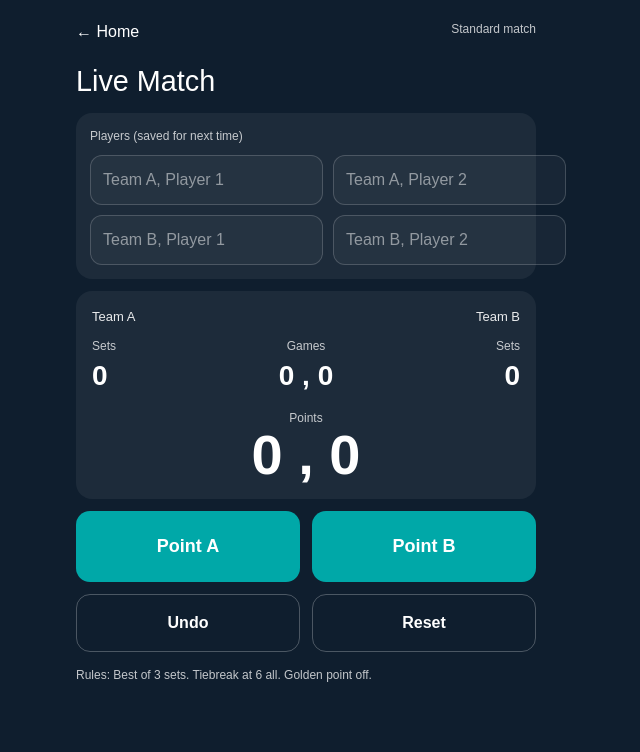
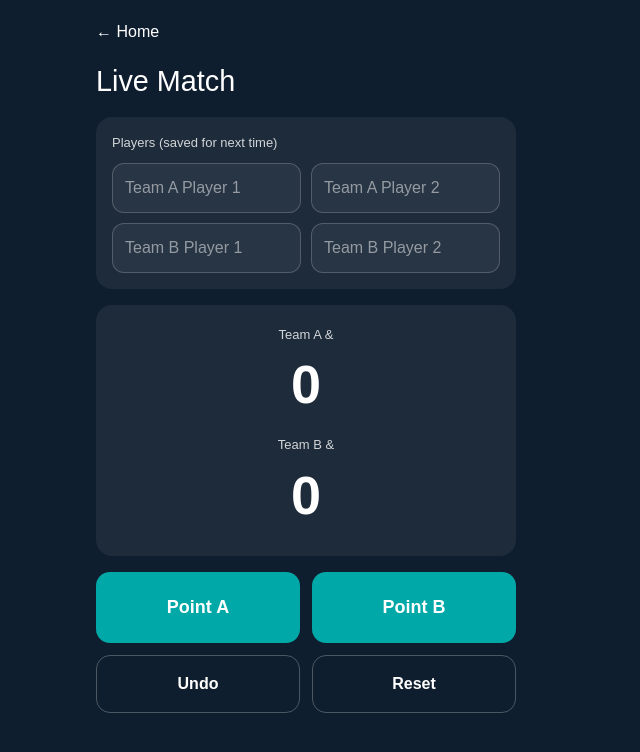
Before and after one commit to DavidBSA/easypadel-score, a Next.js app: page /match in a window 1280 px wide. Shown: the top 752 px of the page, without its empty margins (334-974 px from the left). Built offline with nearby package versions, Linux system fonts and the light colour scheme.

Commit message:
Fix player input overflow and improve layout

```diff
--- a/app/match/page.tsx
+++ b/app/match/page.tsx
@@ -7,26 +7,7 @@ const NAVY = "#0F1E2E";
 const TEAL = "#00A8A8";
 const WHITE = "#FFFFFF";
 
-type Team = "A" | "B";
-type EventType = "point_a" | "point_b" | "undo" | "end";
-
-type Rules = {
-  bestOfSets: 3;
-  goldenPoint: boolean;
-  tiebreakAtSixAll: boolean;
-  superTiebreakFinalSet: boolean; // placeholder for later
-};
-
-type State = {
-  setsA: number;
-  setsB: number;
-  gamesA: number;
-  gamesB: number;
-  pointsA: number;
-  pointsB: number;
-  finished: boolean;
-  note: string;
-};
+type EventType = "point_a" | "point_b" | "undo";
 
 type Players = {
   a1: string;
@@ -35,222 +16,41 @@ type Players = {
   b2: string;
 };
 
-const DEFAULT_RULES: Rules = {
-  bestOfSets: 3,
-  goldenPoint: false,
-  tiebreakAtSixAll: true,
-  superTiebreakFinalSet: false,
-};
-
 const PLAYERS_KEY = "eps_players_v1";
-
-function safeTrim(s: string) {
-  return s.replace(/\s+/g, " ").trim();
-}
-
-function pointsLabel(pointsA: number, pointsB: number, rules: Rules) {
-  if (pointsA >= 3 && pointsB >= 3) {
-    if (pointsA === pointsB) return { a: "40", b: "40", note: "Deuce" };
-
-    if (rules.goldenPoint) {
-      return { a: "GP", b: "GP", note: "Golden Point" };
-    }
-
-    if (pointsA === pointsB + 1) return { a: "Ad", b: "40", note: "Adv A" };
-    if (pointsB === pointsA + 1) return { a: "40", b: "Ad", note: "Adv B" };
-    return { a: "40", b: "40", note: "" };
-  }
-
-  const map = ["0", "15", "30", "40"] as const;
-  return {
-    a: map[Math.min(pointsA, 3)],
-    b: map[Math.min(pointsB, 3)],
-    note: "",
-  };
-}
-
-function isGameOver(pointsA: number, pointsB: number, rules: Rules) {
-  if (rules.goldenPoint && pointsA >= 3 && pointsB >= 3) {
-    return pointsA !== pointsB;
-  }
-  if (pointsA >= 4 || pointsB >= 4) return Math.abs(pointsA - pointsB) >= 2;
-  return false;
-}
-
-function gameWinner(pointsA: number, pointsB: number): Team {
-  return pointsA > pointsB ? "A" : "B";
-}
-
-function isSetOver(gamesA: number, gamesB: number, rules: Rules) {
-  const maxG = Math.max(gamesA, gamesB);
-  const diff = Math.abs(gamesA - gamesB);
-
-  if (maxG >= 6 && diff >= 2) return true;
-
-  if (rules.tiebreakAtSixAll) {
-    if ((gamesA === 7 && gamesB === 6) || (gamesB === 7 && gamesA === 6)) return true;
-  }
-
-  return false;
-}
-
-function setWinner(gamesA: number, gamesB: number): Team {
-  return gamesA > gamesB ? "A" : "B";
-}
-
-function targetSets(rules: Rules) {
-  return 2;
-}
-
-function isTiebreakMode(gamesA: number, gamesB: number, rules: Rules) {
-  return rules.tiebreakAtSixAll && gamesA === 6 && gamesB === 6;
-}
-
-function computeState(events: EventType[], rules: Rules): State {
-  const stack: EventType[] = [];
-  for (const e of events) {
-    if (e === "undo") {
-      for (let i = stack.length - 1; i >= 0; i--) {
-        if (stack[i] === "point_a" || stack[i] === "point_b") {
-          stack.splice(i, 1);
-          break;
-        }
-      }
-      continue;
-    }
-    stack.push(e);
-  }
-
-  let setsA = 0;
-  let setsB = 0;
-  let gamesA = 0;
-  let gamesB = 0;
-  let pointsA = 0;
-  let pointsB = 0;
-  let finished = false;
-  let note = "";
-
-  for (const e of stack) {
-    if (e === "end") {
-      finished = true;
-      note = "Match ended";
-      break;
-    }
-
-    const inTiebreak = isTiebreakMode(gamesA, gamesB, rules);
-
-    if (e === "point_a") pointsA += 1;
-    if (e === "point_b") pointsB += 1;
-
-    if (inTiebreak) {
-      const maxP = Math.max(pointsA, pointsB);
-      const diff = Math.abs(pointsA - pointsB);
-      const tbOver = maxP >= 7 && diff >= 2;
-
-      if (tbOver) {
-        const w = gameWinner(pointsA, pointsB);
-        if (w === "A") gamesA = 7;
-        else gamesB = 7;
-
-        pointsA = 0;
-        pointsB = 0;
-
-        const sw = setWinner(gamesA, gamesB);
-        if (sw === "A") setsA += 1;
-        else setsB += 1;
-
-        gamesA = 0;
-        gamesB = 0;
-
-        if (setsA === targetSets(rules) || setsB === targetSets(rules)) {
-          finished = true;
-          note = "Match finished";
-          break;
-        }
-      } else {
-        note = "Tiebreak";
-      }
-
-      continue;
-    }
-
-    if (isGameOver(pointsA, pointsB, rules)) {
-      const w = gameWinner(pointsA, pointsB);
-      if (w === "A") gamesA += 1;
-      else gamesB += 1;
-
-      pointsA = 0;
-      pointsB = 0;
-
-      if (isSetOver(gamesA, gamesB, rules)) {
-        const sw = setWinner(gamesA, gamesB);
-        if (sw === "A") setsA += 1;
-        else setsB += 1;
-
-        gamesA = 0;
-        gamesB = 0;
-
-        if (setsA === targetSets(rules) || setsB === targetSets(rules)) {
-          finished = true;
-          note = "Match finished";
-          break;
-        }
-      }
-    }
-  }
-
-  if (!finished && isTiebreakMode(gamesA, gamesB, rules)) note = "Tiebreak";
-
-  return { setsA, setsB, gamesA, gamesB, pointsA, pointsB, finished, note };
-}
 
 function loadPlayers(): Players {
   if (typeof window === "undefined") {
     return { a1: "", a2: "", b1: "", b2: "" };
   }
-  try {
-    const raw = localStorage.getItem(PLAYERS_KEY);
-    if (!raw) return { a1: "", a2: "", b1: "", b2: "" };
-    const parsed = JSON.parse(raw) as Partial<Players>;
-    return {
-      a1: parsed.a1 || "",
-      a2: parsed.a2 || "",
-      b1: parsed.b1 || "",
-      b2: parsed.b2 || "",
-    };
-  } catch {
-    return { a1: "", a2: "", b1: "", b2: "" };
-  }
+  const raw = localStorage.getItem(PLAYERS_KEY);
+  if (!raw) return { a1: "", a2: "", b1: "", b2: "" };
+  return JSON.parse(raw);
 }
 
 function savePlayers(p: Players) {
-  if (typeof window === "undefined") return;
   localStorage.setItem(PLAYERS_KEY, JSON.stringify(p));
 }
 
 export default function MatchPage() {
   const [events, setEvents] = useState<EventType[]>([]);
-  const [rules] = useState<Rules>(DEFAULT_RULES);
-
-  const [players, setPlayers] = useState<Players>(() => ({
+  const [players, setPlayers] = useState<Players>({
     a1: "",
     a2: "",
     b1: "",
     b2: "",
-  }));
+  });
 
   useEffect(() => {
     setPlayers(loadPlayers());
   }, []);
 
-  const state = useMemo(() => computeState(events, rules), [events, rules]);
-  const pointView = useMemo(
-    () => pointsLabel(state.pointsA, state.pointsB, rules),
-    [state.pointsA, state.pointsB, rules]
-  );
+  function updatePlayer(key: keyof Players, value: string) {
+    const next = { ...players, [key]: value };
+    setPlayers(next);
+    savePlayers(next);
+  }
 
   function add(e: EventType) {
-    if (state.finished) return;
     setEvents((prev) => [...prev, e]);
   }
 
@@ -258,25 +58,12 @@ export default function MatchPage() {
     setEvents((prev) => [...prev, "undo"]);
   }
 
-  function resetScore() {
+  function reset() {
     setEvents([]);
   }
 
-  function updatePlayer(key: keyof Players, value: string) {
-    const next = { ...players, [key]: value };
-    setPlayers(next);
-    savePlayers(next);
-  }
-
-  const teamALabel =
-    safeTrim(`${players.a1} & ${players.a2}`) === "&"
-      ? "Team A"
-      : safeTrim(`${players.a1 || "Player 1"} & ${players.a2 || "Player 2"}`);
-
-  const teamBLabel =
-    safeTrim(`${players.b1} & ${players.b2}`) === "&"
-      ? "Team B"
-      : safeTrim(`${players.b1 || "Player 1"} & ${players.b2 || "Player 2"}`);
+  const scoreA = events.filter((e) => e === "point_a").length;
+  const scoreB = events.filter((e) => e === "point_b").length;
 
   return (
     <main
@@ -290,193 +77,152 @@ export default function MatchPage() {
         justifyContent: "center",
       }}
     >
-      <div style={{ width: "100%", maxWidth: "460px" }}>
-        <div style={{ marginBottom: "16px", display: "flex", justifyContent: "space-between" }}>
+      <div style={{ width: "100%", maxWidth: "420px" }}>
+        <div style={{ marginBottom: 16 }}>
           <Link href="/" style={{ color: WHITE }}>
             ← Home
           </Link>
-          <div style={{ opacity: 0.75, fontSize: 12 }}>Standard match</div>
         </div>
 
-        <h1 style={{ fontSize: "1.8rem", marginBottom: "10px" }}>Live Match</h1>
+        <h1 style={{ fontSize: "1.8rem", marginBottom: 14 }}>
+          Live Match
+        </h1>
 
+        {/* PLAYER INPUT */}
         <div
           style={{
             background: "rgba(255,255,255,0.06)",
-            borderRadius: "16px",
-            padding: "14px",
-            marginBottom: "12px",
+            borderRadius: 16,
+            padding: 16,
+            marginBottom: 16,
           }}
         >
-          <div style={{ fontSize: 12, opacity: 0.75, marginBottom: 10 }}>Players (saved for next time)</div>
+          <div style={{ fontSize: 13, opacity: 0.8, marginBottom: 10 }}>
+            Players (saved for next time)
+          </div>
 
-          <div style={{ display: "grid", gridTemplateColumns: "1fr 1fr", gap: 10 }}>
+          <div
+            style={{
+              display: "grid",
+              gridTemplateColumns: "1fr 1fr",
+              gap: 10,
+            }}
+          >
             <input
               value={players.a1}
               onChange={(e) => updatePlayer("a1", e.target.value)}
-              placeholder="Team A, Player 1"
-              style={{
-                padding: "12px",
-                borderRadius: 12,
-                border: "1px solid rgba(255,255,255,0.18)",
-                background: "rgba(255,255,255,0.04)",
-                color: WHITE,
-                outline: "none",
-              }}
+              placeholder="Team A Player 1"
+              style={inputStyle}
             />
+
             <input
               value={players.a2}
               onChange={(e) => updatePlayer("a2", e.target.value)}
-              placeholder="Team A, Player 2"
-              style={{
-                padding: "12px",
-                borderRadius: 12,
-                border: "1px solid rgba(255,255,255,0.18)",
-                background: "rgba(255,255,255,0.04)",
-                color: WHITE,
-                outline: "none",
-              }}
+              placeholder="Team A Player 2"
+              style={inputStyle}
             />
+
             <input
               value={players.b1}
               onChange={(e) => updatePlayer("b1", e.target.value)}
-              placeholder="Team B, Player 1"
-              style={{
-                padding: "12px",
-                borderRadius: 12,
-                border: "1px solid rgba(255,255,255,0.18)",
-                background: "rgba(255,255,255,0.04)",
-                color: WHITE,
-                outline: "none",
-              }}
+              placeholder="Team B Player 1"
+              style={inputStyle}
             />
+
             <input
               value={players.b2}
               onChange={(e) => updatePlayer("b2", e.target.value)}
-              placeholder="Team B, Player 2"
-              style={{
-                padding: "12px",
-                borderRadius: 12,
-                border: "1px solid rgba(255,255,255,0.18)",
-                background: "rgba(255,255,255,0.04)",
-                color: WHITE,
-                outline: "none",
-              }}
+              placeholder="Team B Player 2"
+              style={inputStyle}
             />
           </div>
         </div>
 
+        {/* SCOREBOARD */}
         <div
           style={{
             background: "rgba(255,255,255,0.06)",
-            borderRadius: "16px",
-            padding: "16px",
-            marginBottom: "12px",
+            borderRadius: 16,
+            padding: 20,
+            marginBottom: 16,
+            textAlign: "center",
           }}
         >
-          <div style={{ display: "flex", justifyContent: "space-between", opacity: 0.9 }}>
-            <div style={{ fontSize: 13 }}>{teamALabel}</div>
-            <div style={{ fontSize: 13 }}>{teamBLabel}</div>
+          <div style={{ fontSize: 13, opacity: 0.8 }}>
+            {players.a1 || "Team A"} & {players.a2 || ""}
           </div>
 
-          <div style={{ display: "flex", justifyContent: "space-between", marginTop: 10 }}>
-            <div style={{ textAlign: "left" }}>
-              <div style={{ fontSize: 12, opacity: 0.75 }}>Sets</div>
-              <div style={{ fontSize: 28, fontWeight: 800 }}>{state.setsA}</div>
-            </div>
-            <div style={{ textAlign: "center" }}>
-              <div style={{ fontSize: 12, opacity: 0.75 }}>Games</div>
-              <div style={{ fontSize: 28, fontWeight: 800 }}>
-                {state.gamesA} , {state.gamesB}
-              </div>
-            </div>
-            <div style={{ textAlign: "right" }}>
-              <div style={{ fontSize: 12, opacity: 0.75 }}>Sets</div>
-              <div style={{ fontSize: 28, fontWeight: 800 }}>{state.setsB}</div>
-            </div>
+          <div style={{ fontSize: 54, fontWeight: 900 }}>
+            {scoreA}
           </div>
 
-          <div style={{ marginTop: 12, textAlign: "center" }}>
-            <div style={{ fontSize: 12, opacity: 0.75 }}>Points</div>
-            <div style={{ fontSize: 56, fontWeight: 900, lineHeight: 1 }}>
-              {pointView.a} , {pointView.b}
-            </div>
-            {state.note ? (
-              <div style={{ marginTop: 6, fontSize: 12, opacity: 0.8 }}>{state.note}</div>
-            ) : null}
+          <div style={{ marginTop: 10, fontSize: 13, opacity: 0.8 }}>
+            {players.b1 || "Team B"} & {players.b2 || ""}
+          </div>
+
+          <div style={{ fontSize: 54, fontWeight: 900 }}>
+            {scoreB}
           </div>
         </div>
 
-        <div style={{ display: "grid", gridTemplateColumns: "1fr 1fr", gap: 12 }}>
-          <button
-            onClick={() => add("point_a")}
-            style={{
-              padding: "22px",
-              borderRadius: "14px",
-              border: "none",
-              background: TEAL,
-              color: WHITE,
-              fontSize: "18px",
-              fontWeight: 800,
-              cursor: "pointer",
-            }}
-          >
+        {/* BUTTONS */}
+        <div
+          style={{
+            display: "grid",
+            gridTemplateColumns: "1fr 1fr",
+            gap: 12,
+          }}
+        >
+          <button style={buttonStyle} onClick={() => add("point_a")}>
             Point A
           </button>
 
-          <button
-            onClick={() => add("point_b")}
-            style={{
-              padding: "22px",
-              borderRadius: "14px",
-              border: "none",
-              background: TEAL,
-              color: WHITE,
-              fontSize: "18px",
-              fontWeight: 800,
-              cursor: "pointer",
-            }}
-          >
+          <button style={buttonStyle} onClick={() => add("point_b")}>
             Point B
           </button>
 
-          <button
-            onClick={undo}
-            style={{
-              padding: "16px",
-              borderRadius: "14px",
-              border: "1px solid rgba(255,255,255,0.25)",
-              background: "transparent",
-              color: WHITE,
-              fontSize: "16px",
-              fontWeight: 800,
-              cursor: "pointer",
-            }}
-          >
+          <button style={secondaryButton} onClick={undo}>
             Undo
           </button>
 
-          <button
-            onClick={resetScore}
-            style={{
-              padding: "16px",
-              borderRadius: "14px",
-              border: "1px solid rgba(255,255,255,0.25)",
-              background: "transparent",
-              color: WHITE,
-              fontSize: "16px",
-              fontWeight: 800,
-              cursor: "pointer",
-            }}
-          >
+          <button style={secondaryButton} onClick={reset}>
             Reset
           </button>
-        </div>
-
-        <div style={{ marginTop: 14, fontSize: 12, opacity: 0.75 }}>
-          Rules: Best of 3 sets. Tiebreak at 6 all. Golden point off.
         </div>
       </div>
     </main>
   );
 }
+
+const inputStyle: React.CSSProperties = {
+  width: "100%",
+  boxSizing: "border-box",
+  padding: "12px",
+  borderRadius: 12,
+  border: "1px solid rgba(255,255,255,0.2)",
+  background: "rgba(255,255,255,0.05)",
+  color: "#FFFFFF",
+  outline: "none",
+};
+
+const buttonStyle: React.CSSProperties = {
+  padding: "22px",
+  borderRadius: 14,
+  border: "none",
+  background: "#00A8A8",
+  color: "#FFFFFF",
+  fontSize: 18,
+  fontWeight: 700,
+  cursor: "pointer",
+};
+
+const secondaryButton: React.CSSProperties = {
+  padding: "16px",
+  borderRadius: 14,
+  border: "1px solid rgba(255,255,255,0.25)",
+  background: "transparent",
+  color: "#FFFFFF",
+  fontSize: 16,
+  fontWeight: 700,
+  cursor: "pointer",
+};
```
